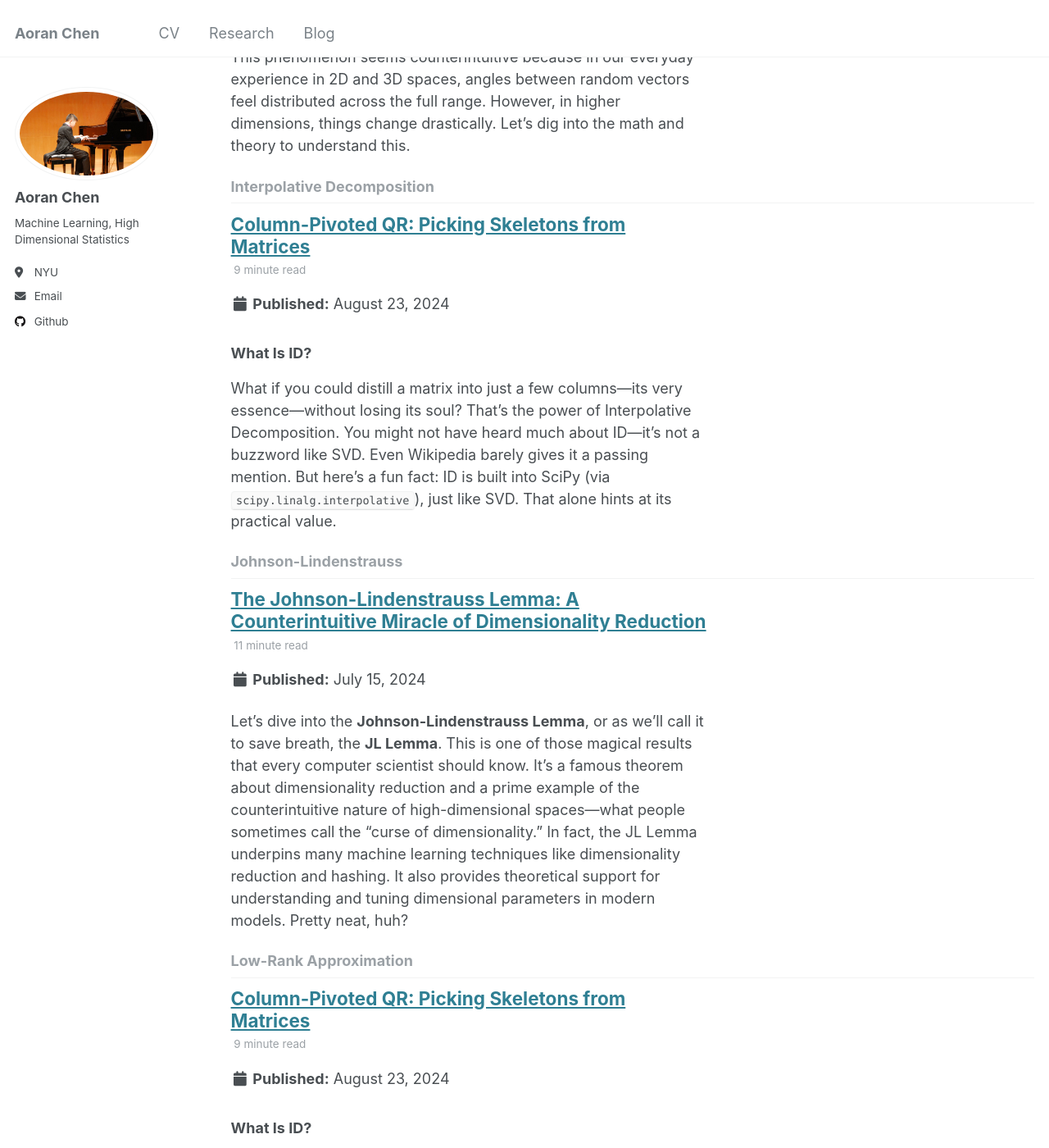
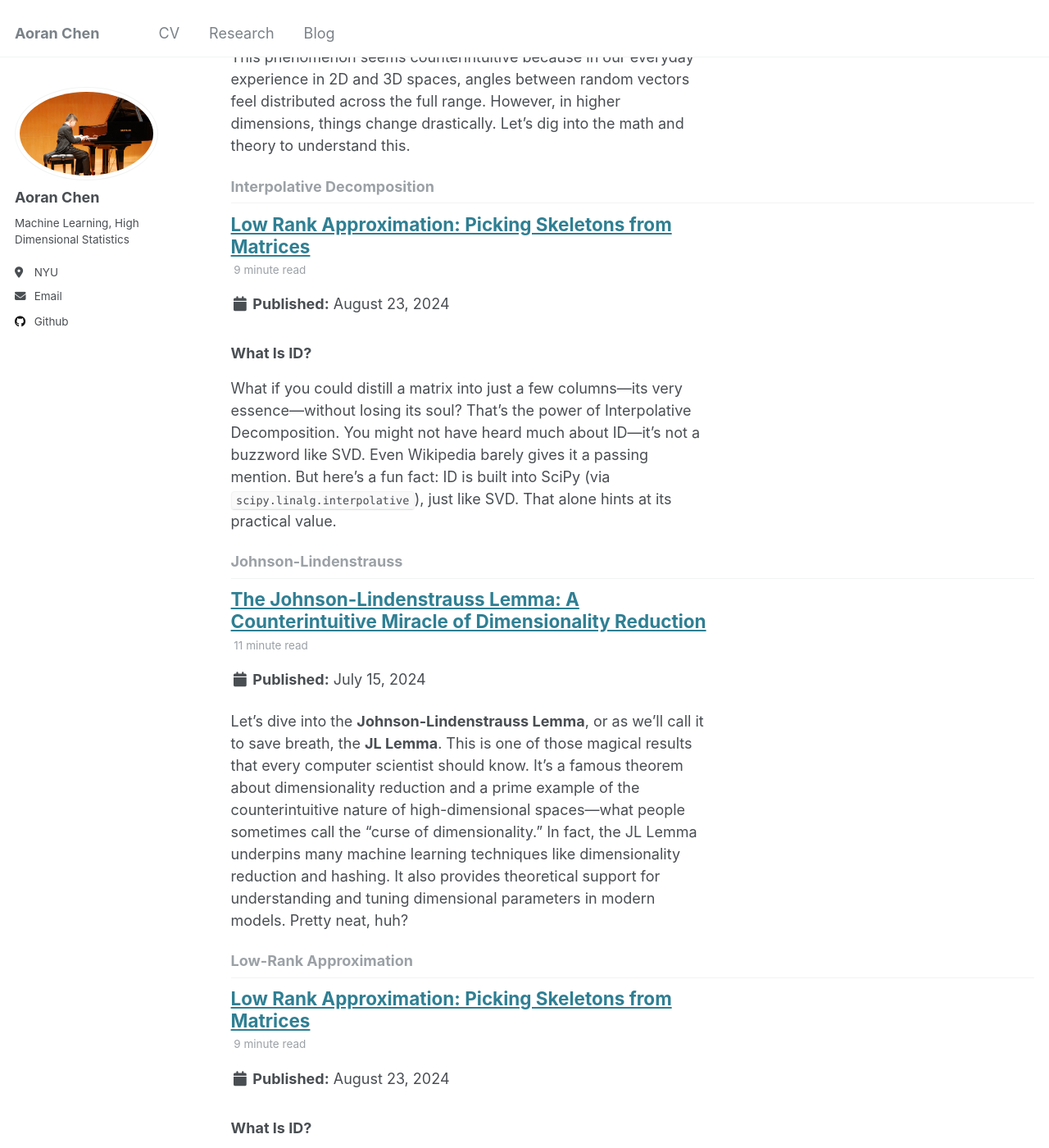
Before and after one commit to samohtaerg/samohtaerg.github.io, a Jekyll site: the page built from _pages/tag-archive.html, in a window 1280 px wide and 1400 px high, scrolled down 3382 px. Shown: the whole window at 82% size. Built offline with Jekyll 4.4.1, drawn with Linux system fonts in a browser that asks for light colours; nearby versions of some CDN libraries; some of the changed text lies outside the part shown.

Commit message:
Update and rename 2024-8-23-Column-Pivoted-QR:-Picking-Skeletons-from-Matrices.md to 2024-8-23-Low Rank Approximation:-Picking-Skeletons-from-Matrices.md

```diff
--- a/_posts/2024-8-23-Column-Pivoted-QR:-Picking-Skeletons-from-Matrices.md
+++ b/_posts/2024-8-23-Low Rank Approximation:-Picking-Skeletons-from-Matrices.md
@@ -1,7 +1,7 @@
 ---
-title: 'Column-Pivoted QR: Picking Skeletons from Matrices'
+title: 'Low Rank Approximation: Picking Skeletons from Matrices'
 date: 2024-8-23
-permalink: /posts/2024/8/QR-Decomposition-Skeletons/
+permalink: /posts/2024/8/Low-Rank-Approximation-Skeletons/
 tags:
   - QR Decomposition
   - Interpolative Decomposition
@@ -18,7 +18,10 @@ You might not have heard much about ID—it’s not a buzzword like SVD. Even Wi
 
 To set the stage, let’s recall that low-rank approximations are all about simplifying matrices while keeping their essential structure. Mathematically, it boils down to minimizing the approximation error:
 
-$$\min_{\text{rank}(M') \leq r} \| M' - M \|_F^2.$$
+$$
+\min_{\text{rank}(M') \leq r} \| M' - M \|_F^2.
+$$
+
 For example:
 - With no extra constraints, the SVD gives the optimal solution.
 - If one factor of $$M \approx AB$$ is fixed, the pseudoinverse solves for the other.
@@ -31,17 +34,26 @@ where $$C$$ consists of a few chosen columns of $$M$$, and $$Z$$ is a flexible m
 
 Formally, ID tries to solve:
 
-$$\min_{S, Z} \| M[:, S] Z - M \|_F^2, \quad \text{s.t. } S \subset \{0, 1, \dots, m-1\}, \ |S| = r, \ Z \in \mathbb{R}^{r \times m}.$$
+$$
+\min_{S, Z} \| M[:, S] Z - M \|_F^2, \quad \text{s.t. } S \subset \{0, 1, \dots, m-1\}, \ |S| = r, \ Z \in \mathbb{R}^{r \times m}.
+$$
+
 Here, $$S$$ is the set of selected column indices, and $$Z$$ maps these columns back to $$M$$. While solving for $$Z$$ given $$C$$ is straightforward (just use the pseudoinverse, $$C^\dagger M$$), choosing the optimal $$S$$ is a combinatorial problem and notoriously NP-hard. Most algorithms aim for good approximations rather than exact solutions.
 
 ### The Geometry of ID
 
 To understand ID’s intuition, let’s look at its geometry. Imagine $$C$$ as a collection of column vectors:
 
-$$C = [c_1, c_2, \dots, c_r].$$
+$$
+C = [c_1, c_2, \dots, c_r].
+$$
+
 For any coefficient vector $$z = [z_1, z_2, \dots, z_r]^\top$$, the product $$Cz$$ is just a linear combination of these columns:
 
-$$Cz = \sum_{i=1}^r z_i c_i.$$
+$$
+Cz = \sum_{i=1}^r z_i c_i.
+$$
+
 ID essentially picks a few columns of $$M$$ to serve as a basis for reconstructing the rest. That’s where the "interpolative" in its name comes from—it’s about interpolation. Some stricter definitions impose bounds like $$|z_{i,j}| \leq 1$$ to ensure tight control over interpolation, but this constraint makes the problem even harder (still NP-hard!). Many practical algorithms relax this to $$|z_{i,j}| \leq 2$$, which works surprisingly well in most cases.
 
 ### Solving ID with QR
@@ -52,11 +64,17 @@ A classic deterministic method involves QR decomposition with column pivoting (o
 
 The column-pivoted QR algorithm tweaks the order of orthogonalization. Instead of processing columns sequentially, it picks the one with the largest residual error at each step:
 
-$$q_1 = \frac{m_{\rho_1}}{\|m_{\rho_1}\|}, \quad
-q_k = \frac{m_{\rho_k} - \sum_{j=1}^{k-1} (m_{\rho_k}^\top q_j) q_j}{\| \cdots \|}.$$
+$$
+q_1 = \frac{m_{\rho_1}}{\|m_{\rho_1}\|}, \quad
+q_k = \frac{m_{\rho_k} - \sum_{j=1}^{k-1} (m_{\rho_k}^\top q_j) q_j}{\| \cdots \|}.
+
+$$
 This ensures the algorithm focuses on the most "important" columns first, and the final result approximates $$M$$ as:
 
-$$M \approx QR,$$
+$$
+M \approx QR,
+$$
+
 where $$Q$$ is orthogonal, and $$R$$ is upper triangular. The selected columns correspond to $$Q[:, :r] R[:r, :r]$$, giving us $$C$$ and $$Z$$.
 
 ### Randomized Approaches
```
